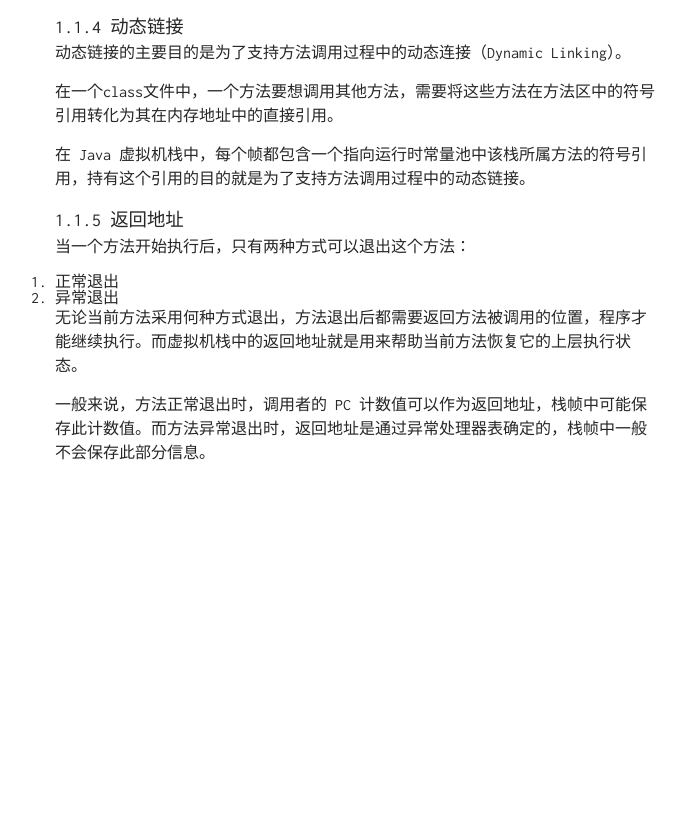
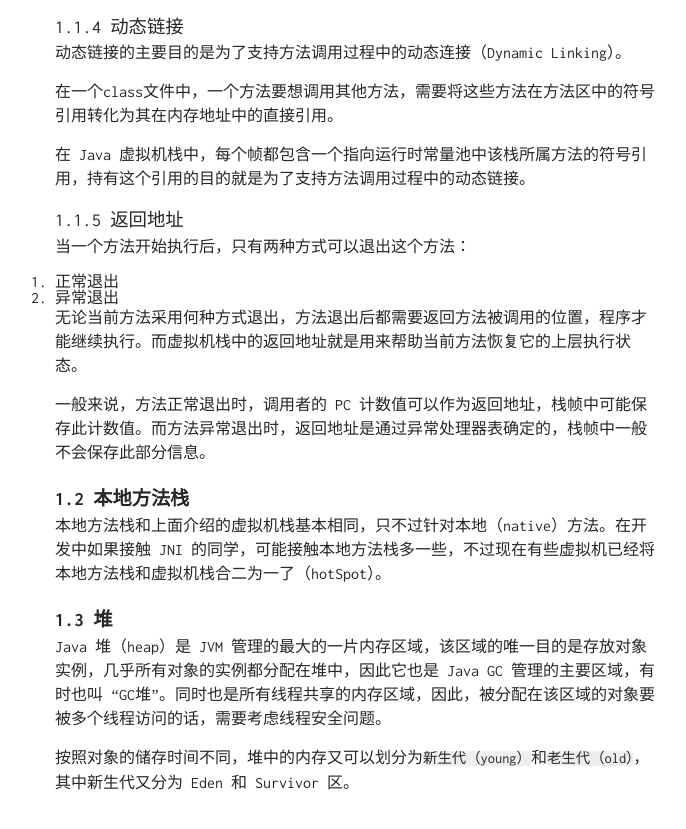
Before and after one commit to TobiahShaw/TobiahShaw.github.io, a Jekyll site: the page built from _posts/2020-04-18-Memery-in-Java.md, in a window 1280 px wide and 900 px high, scrolled down 2122 px. Shown: the top 829 px of the window, without its empty margins (285-971 px from the left). Built offline with Jekyll 4.4.1, drawn with Linux system fonts in a browser that asks for light colours; our own code applies the rules of GitHub Pages for plain Markdown files; before the commit the page ends 2692 px from its top, so only the background shows below that.

Commit message:
update some content

```diff
--- a/_posts/2020-04-18-Memery-in-Java.md
+++ b/_posts/2020-04-18-Memery-in-Java.md
@@ -67,3 +67,13 @@ class HelloWorld {
 无论当前方法采用何种方式退出，方法退出后都需要返回方法被调用的位置，程序才能继续执行。而虚拟机栈中的返回地址就是用来帮助当前方法恢复它的上层执行状态。
 
 一般来说，方法正常退出时，调用者的 PC 计数值可以作为返回地址，栈帧中可能保存此计数值。而方法异常退出时，返回地址是通过异常处理器表确定的，栈帧中一般不会保存此部分信息。
+
+## 1.2 本地方法栈
+
+本地方法栈和上面介绍的虚拟机栈基本相同，只不过针对本地（native）方法。在开发中如果接触 JNI 的同学，可能接触本地方法栈多一些，不过现在有些虚拟机已经将本地方法栈和虚拟机栈合二为一了（hotSpot）。
+
+## 1.3 堆
+
+Java 堆（heap）是 JVM 管理的最大的一片内存区域，该区域的唯一目的是存放对象实例，几乎所有对象的实例都分配在堆中，因此它也是 Java GC 管理的主要区域，有时也叫 “GC堆”。同时也是所有线程共享的内存区域，因此，被分配在该区域的对象要被多个线程访问的话，需要考虑线程安全问题。
+
+按照对象的储存时间不同，堆中的内存又可以划分为`新生代（young）`和`老生代（old）`，其中新生代又分为 Eden 和 Survivor 区。
```
